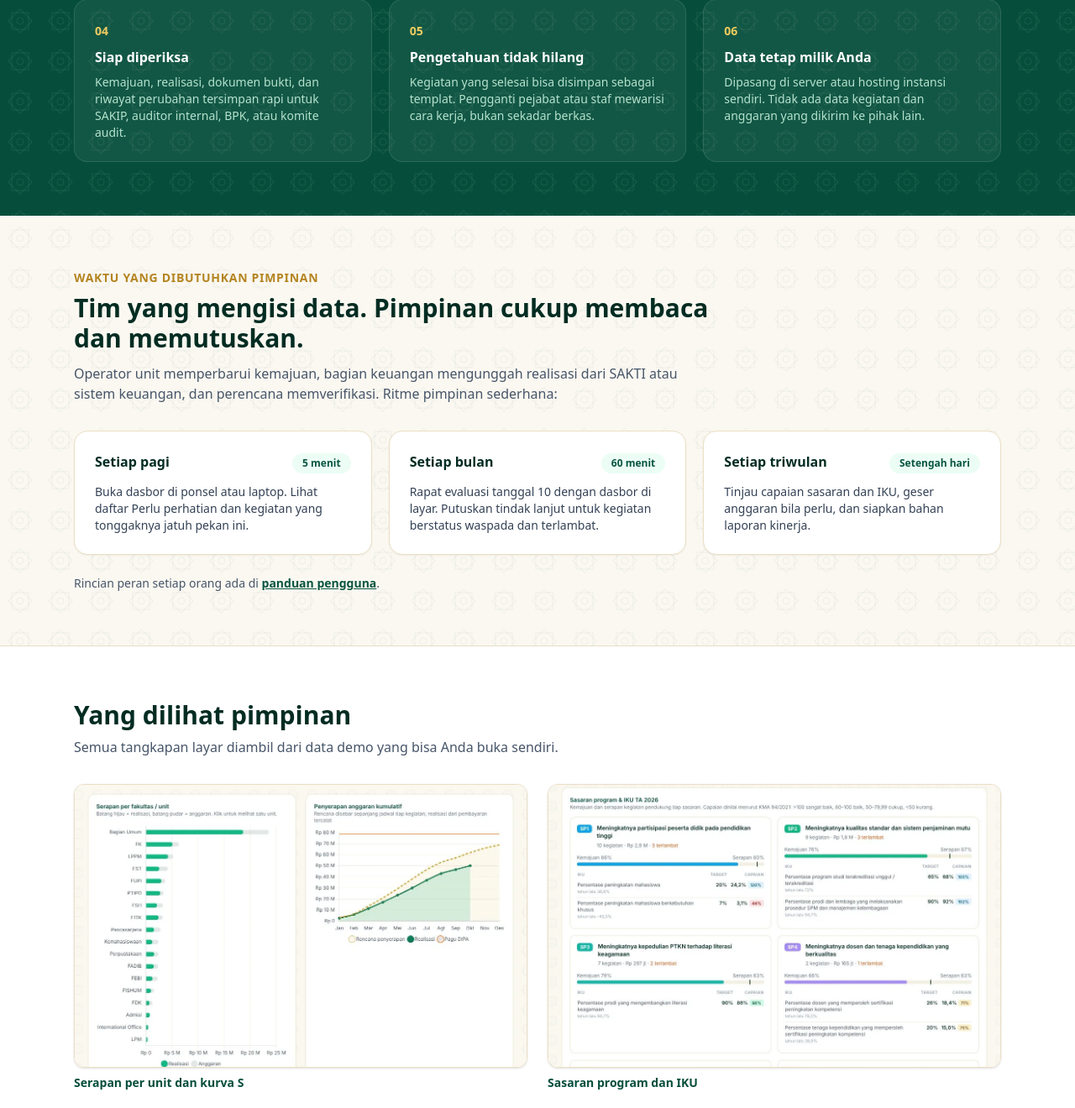
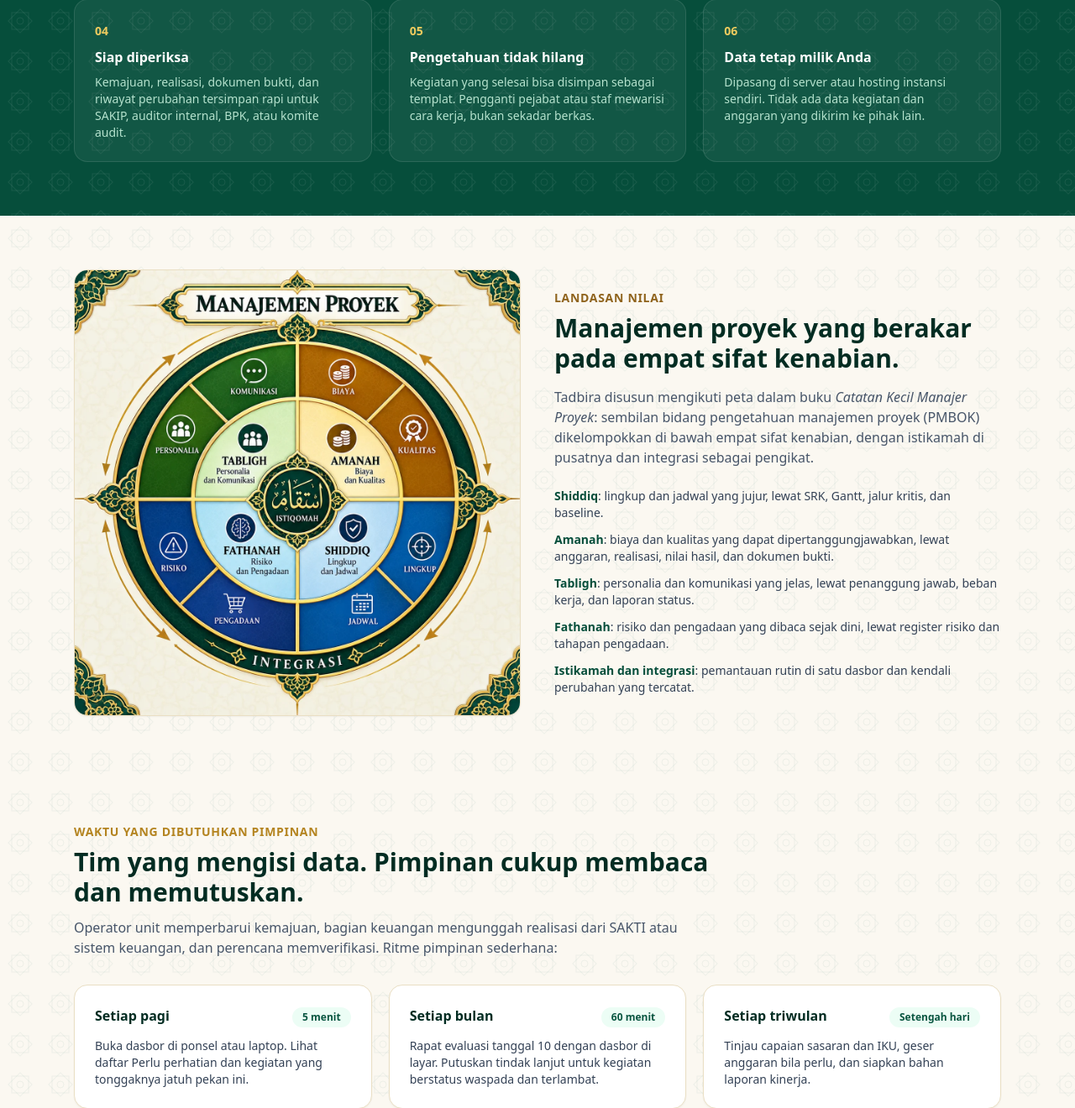
Before and after one commit to rucisoft-web/tadbira, a Laravel app: page /untuk-eksekutif in a window 1280 px wide. Shown: the part 1900-3220 px from the top of the page at 84% size. Run offline with Laravel 12, Linux system fonts and the light colour scheme; style sheets or scripts are compiled from the project's sources; some libraries are stand-ins or nearby versions; some web fonts are replaced.

Commit message:
Tambah gambar peta manajemen proyek ke panduan dan halaman eksekutif
Co-Authored-By: Claude Opus 5.5 <noreply@anthropic.com>
Claude-Session: https://claude.ai/code/session_01B7oP2C9ughxcAjFtzfcHvD

```diff
--- a/resources/docs/panduan.md
+++ b/resources/docs/panduan.md
@@ -11,6 +11,8 @@ Buku tersebut menyusun sembilan bidang pengetahuan manajemen proyek (mengikuti P
 | Amanah (dapat dipercaya) | Biaya, Mutu | Anggaran, impor POK, realisasi, kurva S, nilai hasil (SPI, CPI, EAC), tonggak BAST, dokumen kegiatan |
 | Tabligh (menyampaikan) | SDM, Komunikasi | Penanggung jawab, beban kerja, sasaran & IKU, laporan status cetak, ekspor Excel |
 | Fathanah (cerdas) | Risiko, Pengadaan | Register risiko dan isu, matriks 5×5, kesehatan kegiatan (SPI), tahapan pengadaan |
+
+![Peta manajemen proyek: istikamah di pusat, empat sifat kenabian (tabligh, amanah, fathanah, shiddiq) dengan bidang pengetahuannya, diikat oleh integrasi](/images/panduan/00-peta-manajemen-proyek.webp)
 
 Cara membaca panduan ini: mulai dari bab Memulai untuk masuk ke aplikasi, lalu baca bab per bidang sesuai peran Anda. Pengguna baru bisa mencoba semua langkah tanpa akun lewat Mode tamu dengan tiga data demo (UIN Sunan Kalijaga, MedcoEnergi, UNJ).
 
--- a/resources/js/Pages/Executive.vue
+++ b/resources/js/Pages/Executive.vue
@@ -143,6 +143,29 @@ const sectors = [
                 </div>
             </section>
 
+            <!-- Landasan nilai -->
+            <section id="nilai" class="scroll-mt-20 py-16">
+                <div class="mx-auto grid max-w-6xl items-center gap-10 px-4 sm:px-6 lg:grid-cols-2">
+                    <figure class="overflow-hidden rounded-2xl border border-gading-200 bg-white shadow-sm">
+                        <img src="/images/panduan/00-peta-manajemen-proyek.webp" alt="Peta manajemen proyek: istikamah di pusat, empat sifat kenabian, delapan bidang pengetahuan, diikat integrasi" width="1254" height="1254" loading="lazy" class="h-auto w-full">
+                    </figure>
+                    <div>
+                        <p class="text-sm font-semibold uppercase tracking-wider text-emas-700">Landasan nilai</p>
+                        <h2 class="mt-2 text-3xl font-bold text-zamrud-950">Manajemen proyek yang berakar pada empat sifat kenabian.</h2>
+                        <p class="mt-4 text-slate-600">
+                            Tadbira disusun mengikuti peta dalam buku <i>Catatan Kecil Manajer Proyek</i>: sembilan bidang pengetahuan manajemen proyek (PMBOK) dikelompokkan di bawah empat sifat kenabian, dengan istikamah di pusatnya dan integrasi sebagai pengikat.
+                        </p>
+                        <ul class="mt-6 space-y-3 text-sm">
+                            <li><b class="text-zamrud-900">Shiddiq</b>: lingkup dan jadwal yang jujur, lewat SRK, Gantt, jalur kritis, dan baseline.</li>
+                            <li><b class="text-zamrud-900">Amanah</b>: biaya dan kualitas yang dapat dipertanggungjawabkan, lewat anggaran, realisasi, nilai hasil, dan dokumen bukti.</li>
+                            <li><b class="text-zamrud-900">Tabligh</b>: personalia dan komunikasi yang jelas, lewat penanggung jawab, beban kerja, dan laporan status.</li>
+                            <li><b class="text-zamrud-900">Fathanah</b>: risiko dan pengadaan yang dibaca sejak dini, lewat register risiko dan tahapan pengadaan.</li>
+                            <li><b class="text-zamrud-900">Istikamah dan integrasi</b>: pemantauan rutin di satu dasbor dan kendali perubahan yang tercatat.</li>
+                        </ul>
+                    </div>
+                </div>
+            </section>
+
             <!-- Waktu pimpinan -->
             <section class="py-16">
                 <div class="mx-auto max-w-6xl px-4 sm:px-6">
```
Also changed, not shown: public/images/panduan/00-peta-manajemen-proyek.webp (added).
